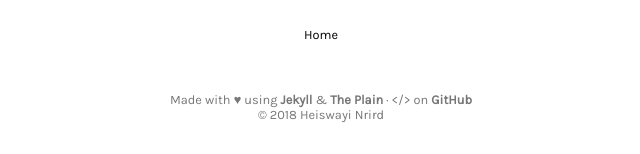
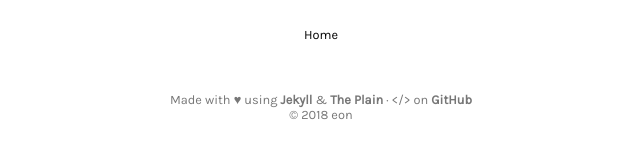
Before and after one commit to orslow/orslow.github.io, a Jekyll site: the page built from _posts/2016-10-18-very-long-title-post.md, in a window 1280 px wide and 900 px high, scrolled down 3788 px. Shown: the part 743-897 px from the top of the window, without its empty margins (319-959 px from the left). Built offline with Jekyll 4.4.1, drawn with Linux system fonts in a browser that asks for light colours; part of the change alters nothing that is shown.

Commit message:
Update _config.yml

```diff
--- a/_config.yml
+++ b/_config.yml
@@ -1,15 +1,11 @@
 # Site Info
-title:              "The Plain"
-description:        "The Plain is a Minimalist Jekyll theme that focuses on writing matters."
-google_verify:      epFgX0s_0RM3CdjwFcsewfXzPov2g8s9ZBOLyaIUH-o # Put your Google Verification here
-google_analytics:   UA-XXXXXXX-X # Put your Google Analytics code
+title:              "kraftwerk"
+description:        "..."
 
 # Author Info
-author_name:        "Heiswayi Nrird"
-author_email:       hnrird@gmail.com
-author_gravatar:    2b38b1b0e7e08b69379bd61582adf0c8 # Gravatar md5 hash
-twitter_username:   HeiswayiNrird
-github_username:    heiswayi # GitHub username
+author_name:        "eon"
+author_email:       jueonpk@gmail.com
+github_username:    orslow # GitHub username
 
 # Site Settings
 baseurl:            "" # Base URL must end WITHOUT a slash, default: ""
```
